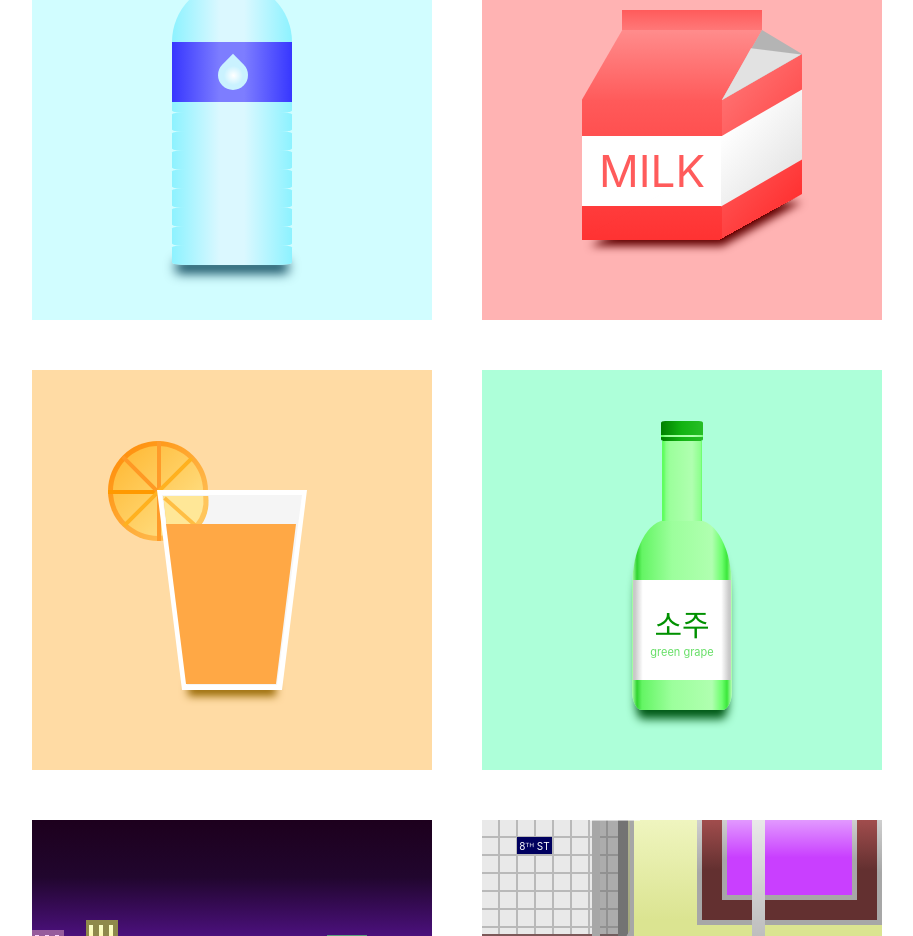
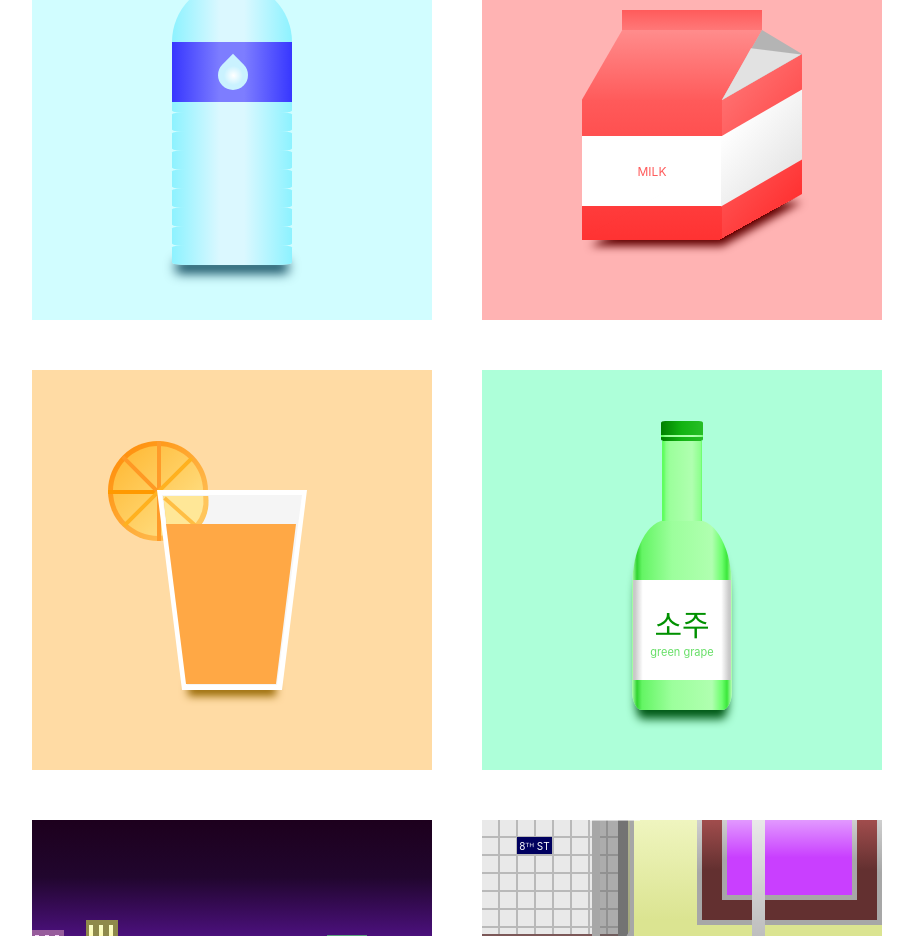
Before and after one commit to jimmyhwang4/css-sketchbook, a React (Create React App) app: page / in a window 1280 px wide. Shown: the part 1140-2076 px from the top of the page, without its empty margins (183-1096 px from the left). Built offline with nearby package versions, Linux system fonts and the light colour scheme.

Commit message:
Milk fix 3

```diff
--- a/src/App.css
+++ b/src/App.css
@@ -398,7 +398,7 @@ body {
   position: absolute;
   content: "MILK";
   color: rgb(255, 91, 91);
-  font-size: 44px;
+  font-size: 12px;
 }
 
 .milkLabel:after {
```
